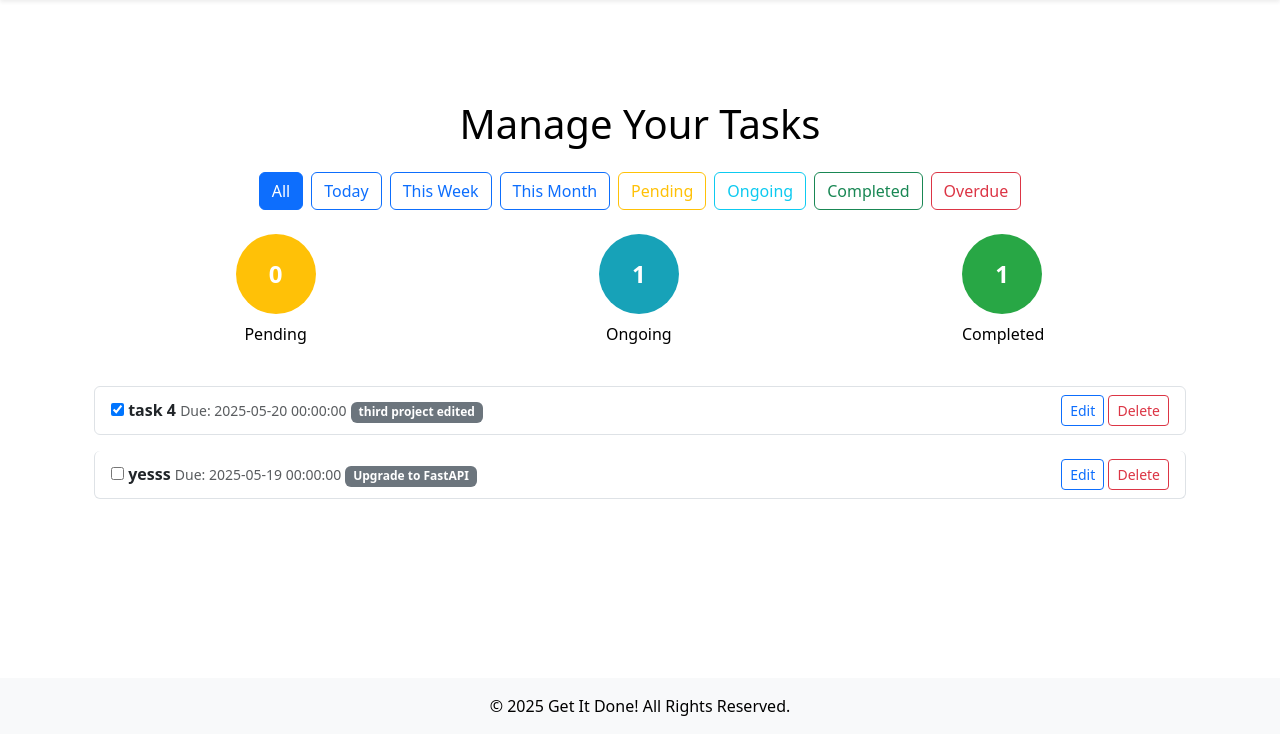
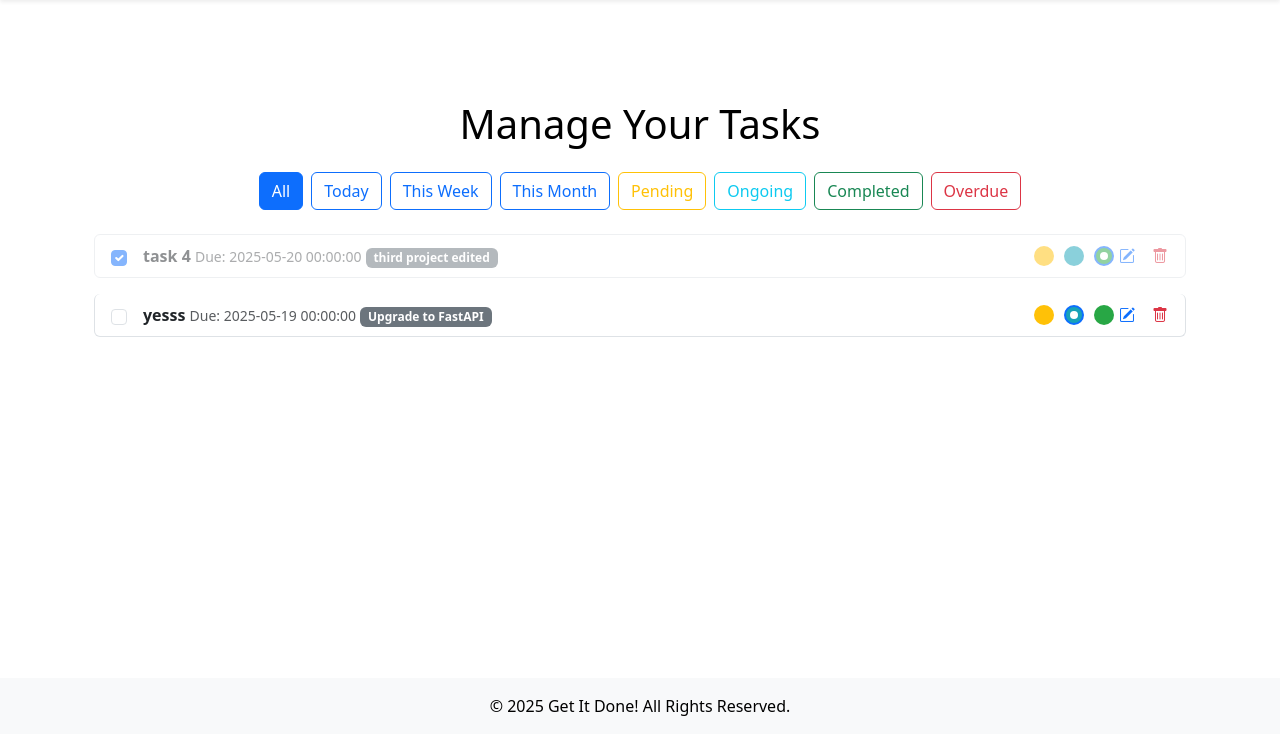
Before and after one commit to Dabeey/GET-IT-DONE-, a Flask app: page /tasks in a window 1280 px wide. Shown: the part 66-800 px from the top of the page. Run offline with Flask 3, Linux system fonts and the light colour scheme; a user stored in the database is signed in; some libraries are stand-ins or nearby versions.

Commit message:
Add task order update functionality and enhance task status management

```diff
--- a/main.py
+++ b/main.py
@@ -531,6 +531,9 @@ def edit_task(task_id):
 
     return render_template('edit_task.html', form=form, task=task, priorities=priorities, statuses=statuses)
 
+
+
+@csrf.exempt
 @app.route('/update_task_status/<int:task_id>', methods=['POST'])
 @login_required
 def update_task_status(task_id):
@@ -553,6 +556,24 @@ def update_task_status(task_id):
         logging.error(f"Error updating task status: {str(e)}")
         return jsonify({"success": False, "message": "An error occurred while updating the task status."}), 500
 
+@csrf.exempt
+@app.route('/update_task_order', methods=['POST'])
+@login_required
+def update_task_order():
+    data = request.json
+    task_order = data.get('taskOrder', [])
+
+    try:
+        for task_data in task_order:
+            task = Task.query.get(task_data['id'])
+            if task and task.user_id == current_user.id:
+                task.order = task_data['order']
+        db.session.commit()
+        return jsonify({"success": True, "message": "Task order updated successfully."}), 200
+    except Exception as e:
+        db.session.rollback()
+        logging.error(f"Error updating task order: {str(e)}")
+        return jsonify({"success": False, "message": "An error occurred while updating the task order."}), 500
 
 
 @csrf.exempt
--- a/templates/tasks.html
+++ b/templates/tasks.html
@@ -18,37 +18,18 @@
         <a href="{{ url_for('tasks', filter='overdue') }}" class="btn btn-outline-danger {% if filter_type == 'overdue' %}active{% endif %}">Overdue</a>
     </div>
 
-    <!-- Progress Indicators -->
-    <div class="progress-indicators d-flex justify-content-around mb-4">
-        <div class="text-center">
-            <div class="progress-circle pending">
-                <span>{{ pending_count }}</span>
-            </div>
-            <p class="mt-2">Pending</p>
-        </div>
-        <div class="text-center">
-            <div class="progress-circle ongoing">
-                <span>{{ ongoing_count }}</span>
-            </div>
-            <p class="mt-2">Ongoing</p>
-        </div>
-        <div class="text-center">
-            <div class="progress-circle completed">
-                <span>{{ completed_count }}</span>
-            </div>
-            <p class="mt-2">Completed</p>
-        </div>
-    </div>
-
     <!-- Tasks Section -->
     {% if tasks|length > 0 %}
     <div class="task-list">
         <ul id="task-list" class="list-group">
             {% for task in tasks %}
-            <li class="list-group-item task-item rounded mb-3" data-task-id="{{ task.id }}">
+            <li class="list-group-item task-item rounded mb-3 {% if task.status.value == 'Done' %}completed{% endif %}" data-task-id="{{ task.id }}" draggable="true">
                 <div class="d-flex justify-content-between align-items-center">
-                    <div>
-                        <input type="checkbox" {% if task.status.value == 'Done' %}checked{% endif %} onclick="markTaskComplete({{ task.id }})">
+                    <!-- Checkbox for Marking as Complete -->
+                    <input type="checkbox" class="form-check-input me-3" {% if task.status.value == 'Done' %}checked{% endif %} onclick="markTaskComplete({{ task.id }})">
+
+                    <!-- Task Title and Details -->
+                    <div class="flex-grow-1">
                         <strong class="{% if task.is_overdue %}text-danger{% endif %}">{{ task.title }}</strong>
                         <small class="text-muted">Due: {{ task.due_date }}</small>
                         {% if task.is_overdue %}
@@ -56,12 +37,22 @@
                         {% endif %}
                         <span class="badge bg-secondary">{{ task.project.name }}</span>
                     </div>
-                    <div>
-                        <a href="{{ url_for('edit_task', task_id=task.id) }}" class="btn btn-sm btn-outline-primary">Edit</a>
-                        <form method="POST" action="{{ url_for('delete_task', task_id=task.id) }}" class="d-inline">
-                            {{ form.hidden_tag() }}
-                            <button type="submit" class="btn btn-sm btn-outline-danger">Delete</button>
-                        </form>
+
+                    <!-- Transparent Status Checkboxes -->
+                    <div class="status-checkboxes d-flex align-items-center">
+                        <input type="radio" name="status-{{ task.id }}" class="form-check-input pending" {% if task.status.value == 'Pending' %}checked{% endif %} onclick="updateTaskStatus({{ task.id }}, 'Pending')">
+                        <input type="radio" name="status-{{ task.id }}" class="form-check-input ongoing" {% if task.status.value == 'In Progress' %}checked{% endif %} onclick="updateTaskStatus({{ task.id }}, 'In Progress')">
+                        <input type="radio" name="status-{{ task.id }}" class="form-check-input completed" {% if task.status.value == 'Done' %}checked{% endif %} onclick="updateTaskStatus({{ task.id }}, 'Done')">
+                    </div>
+
+                    <!-- Edit and Delete Icons -->
+                    <div class="d-flex align-items-center">
+                        <a href="{{ url_for('edit_task', task_id=task.id) }}" class="text-primary me-3" title="Edit Task">
+                            <i class="bi bi-pencil-square"></i>
+                        </a>
+                        <button class="btn btn-link text-danger p-0" title="Delete Task" onclick="deleteTask({{ task.id }})">
+                            <i class="bi bi-trash"></i>
+                        </button>
                     </div>
                 </div>
             </li>
@@ -97,42 +88,121 @@
         e.preventDefault();
         if (e.target.classList.contains('task-item')) {
             taskList.insertBefore(draggedItem, e.target.nextSibling);
+            saveTaskOrder();
         }
     });
 
+    // Save Task Order
+    function saveTaskOrder() {
+        const taskOrder = Array.from(taskList.children).map((task, index) => ({
+            id: task.dataset.taskId,
+            order: index + 1,
+        }));
+
+        fetch('/update_task_order', {
+            method: 'POST',
+            headers: {
+                'Content-Type': 'application/json',
+            },
+            body: JSON.stringify({ taskOrder }),
+        })
+            .then(response => response.json())
+            .then(data => {
+                if (!data.success) {
+                    alert(data.message || 'Failed to save task order.');
+                }
+            })
+            .catch(error => {
+                console.error('Error:', error);
+                alert('An error occurred while saving the task order.');
+            });
+    }
+
+    // Delete Task
+    function deleteTask(taskId) {
+        if (!confirm('Are you sure you want to delete this task?')) {
+            return;
+        }
+
+        fetch(`/delete_task/${taskId}`, {
+            method: 'POST',
+        })
+            .then(response => response.json())
+            .then(data => {
+                if (data.success) {
+                    const taskElement = document.querySelector(`[data-task-id="${taskId}"]`);
+                    taskElement.style.transition = 'opacity 0.5s ease, transform 0.5s ease';
+                    taskElement.style.opacity = '0';
+                    taskElement.style.transform = 'translateX(-100%)';
+                    setTimeout(() => taskElement.remove(), 500);
+                } else {
+                    alert(data.message || 'Failed to delete task.');
+                }
+            })
+            .catch(error => {
+                console.error('Error:', error);
+                alert('An error occurred while deleting the task.');
+            });
+    }
+
+    // Update Task Status
+    function updateTaskStatus(taskId, status) {
+        fetch(`/update_task_status/${taskId}`, {
+            method: 'POST',
+            headers: {
+                'Content-Type': 'application/json',
+            },
+            body: JSON.stringify({ status }),
+        })
+            .then(response => response.json())
+            .then(data => {
+                if (!data.success) {
+                    alert(data.message || 'Failed to update task status.');
+                }
+            })
+            .catch(error => {
+                console.error('Error:', error);
+                alert('An error occurred while updating the task status.');
+            });
+    }
+
     // Mark Task as Complete
     function markTaskComplete(taskId) {
-        const form = document.createElement('form');
-        form.method = 'POST';
-        form.action = `/complete_task/${taskId}`;
-        document.body.appendChild(form);
-        form.submit();
+        const taskElement = document.querySelector(`[data-task-id="${taskId}"]`);
+        updateTaskStatus(taskId, 'Done');
+        taskElement.style.transition = 'opacity 0.5s ease, transform 0.5s ease';
+        taskElement.style.opacity = '0';
+        taskElement.style.transform = 'translateX(100%)';
+        setTimeout(() => taskElement.remove(), 500);
     }
 </script>
 
 <style>
-    .progress-circle {
-        width: 80px;
-        height: 80px;
+    .status-checkboxes input {
+        margin: 0 5px;
+        cursor: pointer;
+        width: 20px;
+        height: 20px;
         border-radius: 50%;
-        display: flex;
-        justify-content: center;
-        align-items: center;
-        font-size: 1.5rem;
-        font-weight: bold;
-        color: #fff;
+        border: 2px solid transparent;
+        background-color: rgba(0, 0, 0, 0.1);
     }
 
-    .progress-circle.pending {
+    .status-checkboxes input.pending {
         background-color: #ffc107;
     }
 
-    .progress-circle.ongoing {
+    .status-checkboxes input.ongoing {
         background-color: #17a2b8;
     }
 
-    .progress-circle.completed {
+    .status-checkboxes input.completed {
         background-color: #28a745;
+    }
+
+    .task-item.completed {
+        opacity: 0.5;
+        transition: opacity 0.5s ease-in-out;
     }
 
     .task-item {
```
Also changed, not shown: instance/get_it_done.db.
